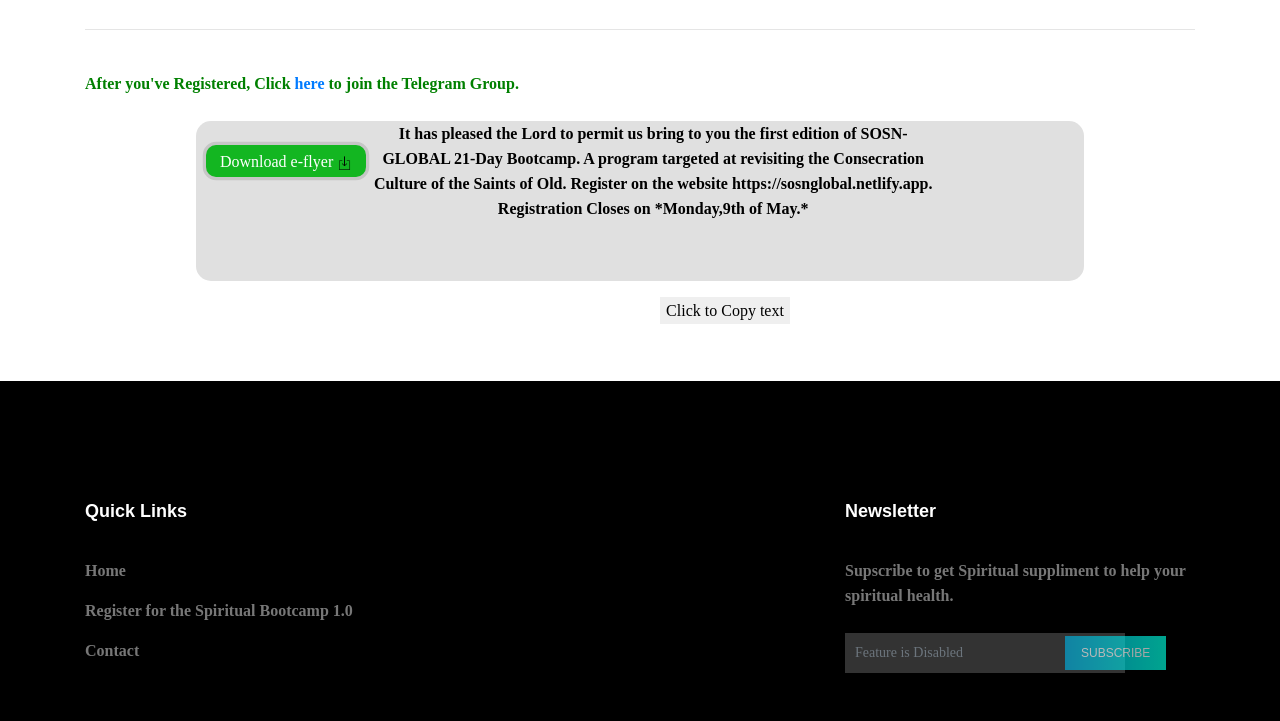
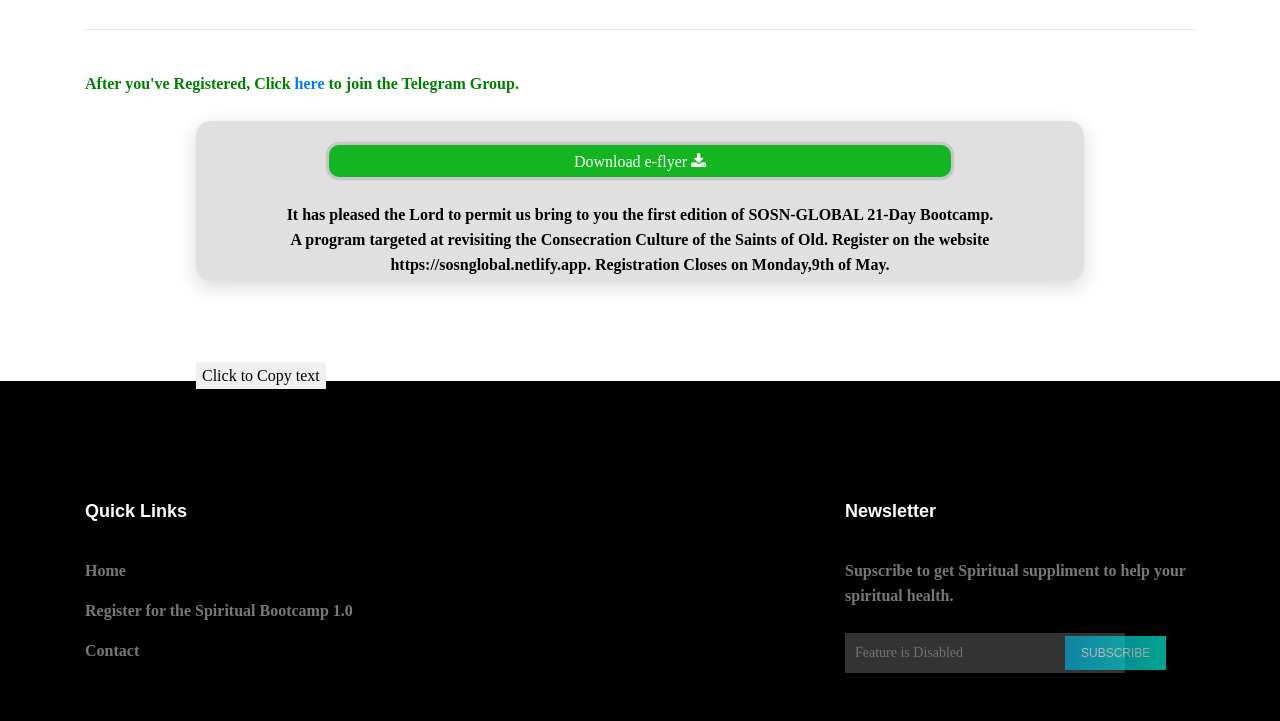
Before and after one commit to Adegitetaiwo/SOSN-global-website-front-end-, a plain HTML site: page program.html in a window 1280 px wide. Shown: the part 3780-4501 px from the top of the page. Drawn offline with Linux system fonts and the light colour scheme.

Commit message:
adding sharing feature

```diff
--- a/css/style.css
+++ b/css/style.css
@@ -25,7 +25,7 @@ theme.
   margin: auto;
   background-color: #e0e0e0;
   border-radius: 15px;
-  display: flex;
+  box-shadow: 0 6px 20px 0 #2525252d;
 }
 @media (max-width: 480px) {
   .share-it-container {
@@ -35,11 +35,11 @@ theme.
 }
 .share-it-container .file button{
   border: none;
-  width: 10rem;
+  width: 70%;
   height: 2rem;
   background-color: #13b621;
   color: #ffffff;
-  margin-left: 10px;
+  margin-left: 15%;
   margin-top: 1.5rem;
   border-radius: 10px;
   box-shadow: 0 0 0 .2rem rgba(122, 122, 122, 0.25)
@@ -48,10 +48,10 @@ theme.
   background-color: #10941b;
 }
 .share-it-container > .file img{
-  width: 10%;
+  padding-bottom: 0.1rem;
+  width: 1.5rem;
 }
 .share-it-container > .text{
-  flex-grow: 4; /* default 0 */
   color: #000000;
   text-align: center;
 }
@@ -60,7 +60,7 @@ theme.
   height: 100%;
   font-size: 1rem;
 
-  padding: 0px 0px;
+  margin: auto;
 }
 #clickToCopy {
   border: none;
--- a/program.html
+++ b/program.html
@@ -539,13 +539,10 @@
                 <span class="file">
                     <a href="/img/spiritual bootcamp/main_flyer.jpg" download="sosnglogbal e-flyer">
                         <button>
-                            Download e-flyer
-                            <span>
-                                <img src="img/f-icons/icons8-download-50.png" alt="">
-                            </span>
+                            Download e-flyer <span class="fa fa-download"></span>
                         </button>
                     </a>
-                </span>
+                </span><br><br>
                 <span class="text">
                     <!-- The text field -->
                     <p id="myInput">It has pleased the Lord to permit us bring to you the first edition of SOSN-GLOBAL 21-Day Bootcamp.
@@ -556,7 +553,7 @@
                             https://sosnglobal.netlify.app.
 
                             Registration Closes on
-                            *Monday,9th of May.*
+                            Monday,9th of May.
                     </p>
                     <!-- The button used to copy the text -->
                     <button onclick="myFunction()" id="clickToCopy">Click to Copy text</button>
```
